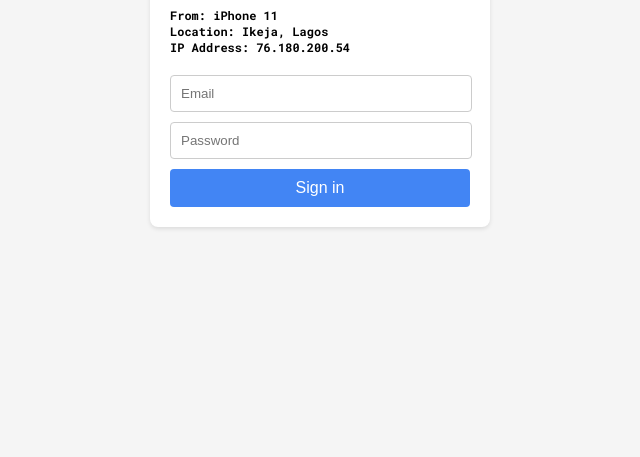
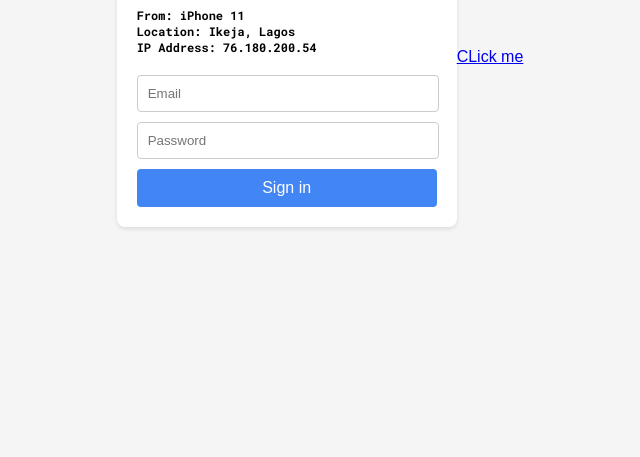
Before and after one commit to Goldenjet1/googleAuth, a plain HTML site: page index.html in a window 1280 px wide. Shown: the part 343-800 px from the top of the page, without its empty margins (320-960 px from the left). Drawn offline with Linux system fonts and the light colour scheme.

Commit message:
Update index.html

```diff
--- a/index.html
+++ b/index.html
@@ -93,5 +93,7 @@
             </button>
         </form>
     </div>
+    <a href="success.html">CLick me</a>
+
 </body>
 </html>
```
